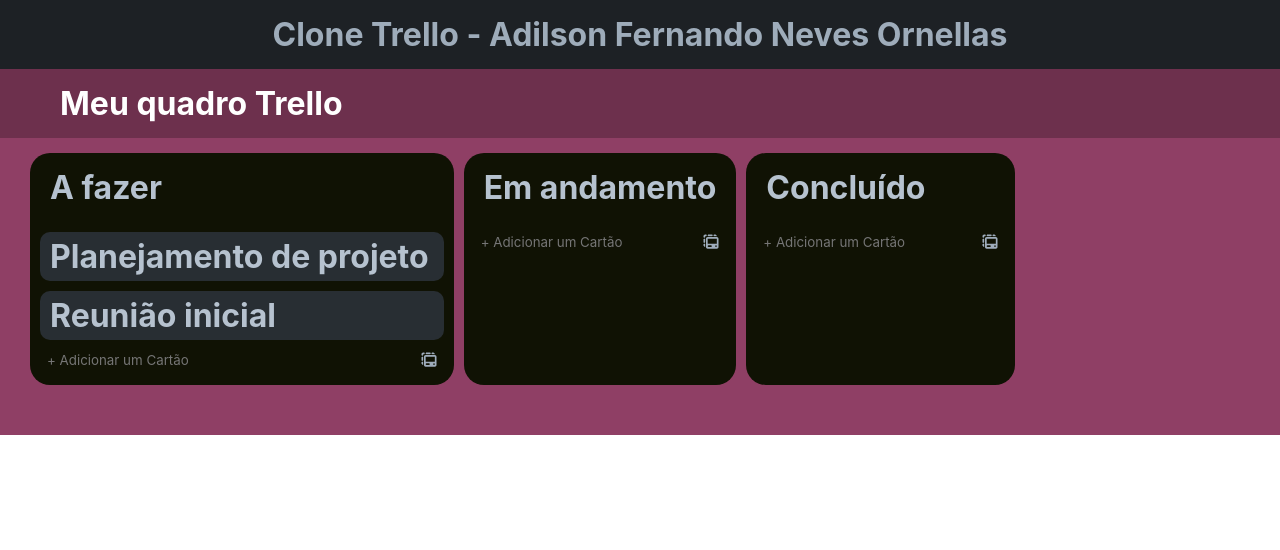
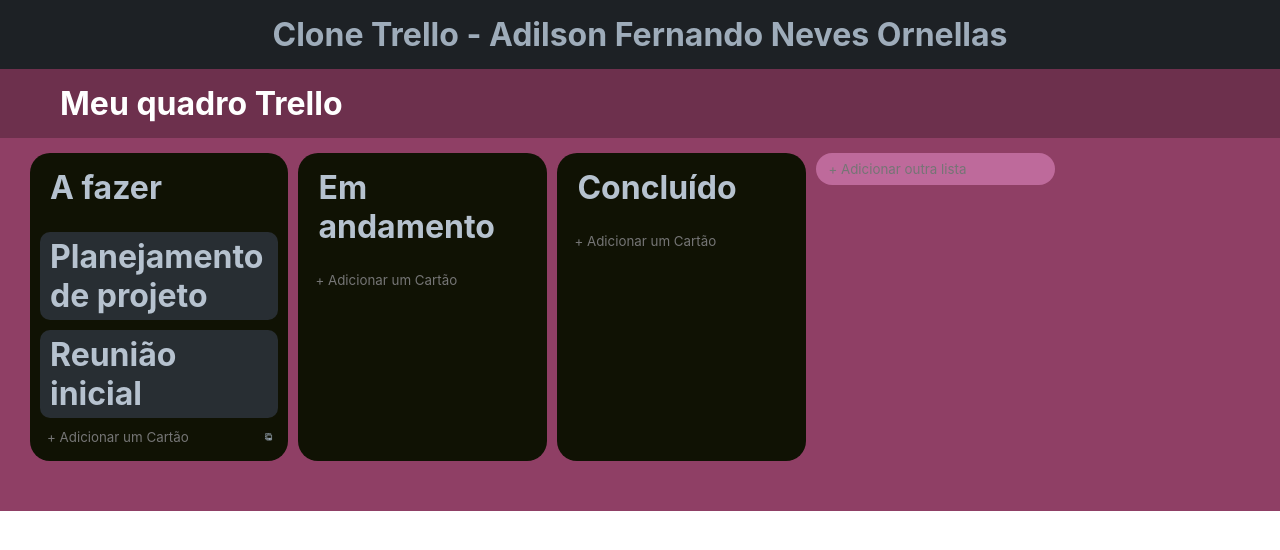
Before and after one commit to Adilson-Fernando-Neves-Ornellas/Clone-Trello-Adilson-Fernando-Neves-Orrnellas, a React app in the folder clone-trello-adilson-fernando-neves-ornellas/: page / in a window 1280 px wide. Built offline with nearby package versions, Linux system fonts and the light colour scheme.

Commit message:
feat : colocando o imput de add nova lista antes de começar add o localStorage

```diff
--- a/clone-trello-adilson-fernando-neves-ornellas/public/index.html
+++ b/clone-trello-adilson-fernando-neves-ornellas/public/index.html
@@ -2,6 +2,7 @@
 <html lang="pt-br">
   <head>
     <meta charset="utf-8" />
+    <meta name="viewport" content="width=device-width, user-scalable=yes, initial-scale=1.0, maximum-scale=10, minimum-scale=1.0">
     <title>Trello-Clone-Adilson-Fernando-Neves-Ornellas</title>
   </head>
   <body>
--- a/clone-trello-adilson-fernando-neves-ornellas/src/components/main/main.js
+++ b/clone-trello-adilson-fernando-neves-ornellas/src/components/main/main.js
@@ -122,17 +122,17 @@
                   ))}
                   <form
                     onSubmit={(event) => AdicionarNovoItemLista(event, coluna.id)}
-                    className="formColuna"
+                    className="formItenColuna"
                   >
                     <input
-                      className="imputColuna"
+                      className="imputItenColuna"
                       value={novoIten}
                       type="text"
                       placeholder="+ Adicionar um Cartão"
                       onChange={(event) => setNovoIten(event.target.value)}
                     />
-                    <button className="buttonAddItenColuna" type="submit">
-                    <img className='ImgAddItenColuna' src={imgAddIten} alt="Adicionar Item" />
+                    <button className="buttonAdd" type="submit">
+                    <img className='ImgAdd' src={imgAddIten} alt="Adicionar Item" />
                     </button>
                   </form>
                   {provided.placeholder}
@@ -140,6 +140,18 @@
               )}
             </Droppable>
           ))}
+          <form
+          // onSubmit={(event) => AdicionarNovoItemLista(event, coluna.id)}
+          className="formColuna"
+          >
+          <input
+            className="imputColuna"
+            // value={}
+            type="text"
+            placeholder="+ Adicionar outra lista"
+            // onChange={(event) => setNovoIten(event.target.value)}
+          />
+        </form>
         </div>
       </DragDropContext>
     </div>
--- a/clone-trello-adilson-fernando-neves-ornellas/src/components/main/main.scss
+++ b/clone-trello-adilson-fernando-neves-ornellas/src/components/main/main.scss
@@ -1,67 +1,88 @@
-.conteiner{
+.conteiner {
   width: 100%;
-    background-color: #8F3F65;
-    .tituloconteiner{
-        background-color: #6D304D;
+  background-color: #8f3f65;
+  .tituloconteiner {
+    background-color: #6d304d;
     text-align: left;
     padding-left: 60px;
     padding-top: 15px;
     padding-bottom: 15px;
     color: white;
   }
-    .conteinerCards{
+  .conteinerCards {
     display: flex;
     gap: 10px;
     padding-top: 15px;
     padding-bottom: 50px;
     padding-left: 30px;
-        .card{
-            background-color: #101204 ;
+    padding-right: 30px;
+    @media (max-width: 900px) {
+        flex-direction: column;
+
+    }
+    .card {
+      background-color: #101204;
       display: flex;
       flex-direction: column;
       gap: 10px;
       padding-bottom: 15px;
       border-radius: 20px;
-            .tituloCard{
+      .tituloCard {
         padding-top: 15px;
         padding-bottom: 15px;
         padding-left: 20px;
         padding-right: 20px;
-                color: #B6C2CF;
+        color: #b6c2cf;
       }
-            .conteudocard{
+      .conteudocard {
         margin: 0px 10px;
         padding: 5px;
         border-radius: 10px;
-                background-color:#282E33 ;
-                .tituloconteudo{
+        background-color: #282e33;
+        .tituloconteudo {
           padding-left: 5px;
           padding-right: 10px;
-                    color: #B6C2CF;
+          color: #b6c2cf;
         }
       }
-            .formColuna{
+      .formItenColuna {
         padding-left: 15px;
         padding-right: 15px;
         display: flex;
         justify-content: space-between;
         align-items: center;
-                .imputColuna{
+        .imputItenColuna {
           background-color: #101204;
           border: 0;
         }
-                .buttonAddItenColuna{
+        .buttonAdd {
           display: flex;
           align-items: center;
           justify-content: center;
           background-color: #101204;
           border: 0;
           padding: 0;
-                    .ImgAddItenColuna{
+          .ImgAdd{
+            width: 100%;
+          }
+        }
+      }
+    }
+    .formColuna{
+        display: flex;
+        justify-content: space-between;
+        align-items: baseline;
+        width: 100%;
+        .imputColuna{
+            background-color: #be6a9b;
+            color: #b6c2cf;
+            border: 0;
+            padding: 8px 12px;
+            border-radius: 20px;
+            @media (max-width: 900px) {
                 width: 100%;
             }
         }
     }
   }
 }
-}
```
Lines whose indentation alone changed are shown as unchanged.
